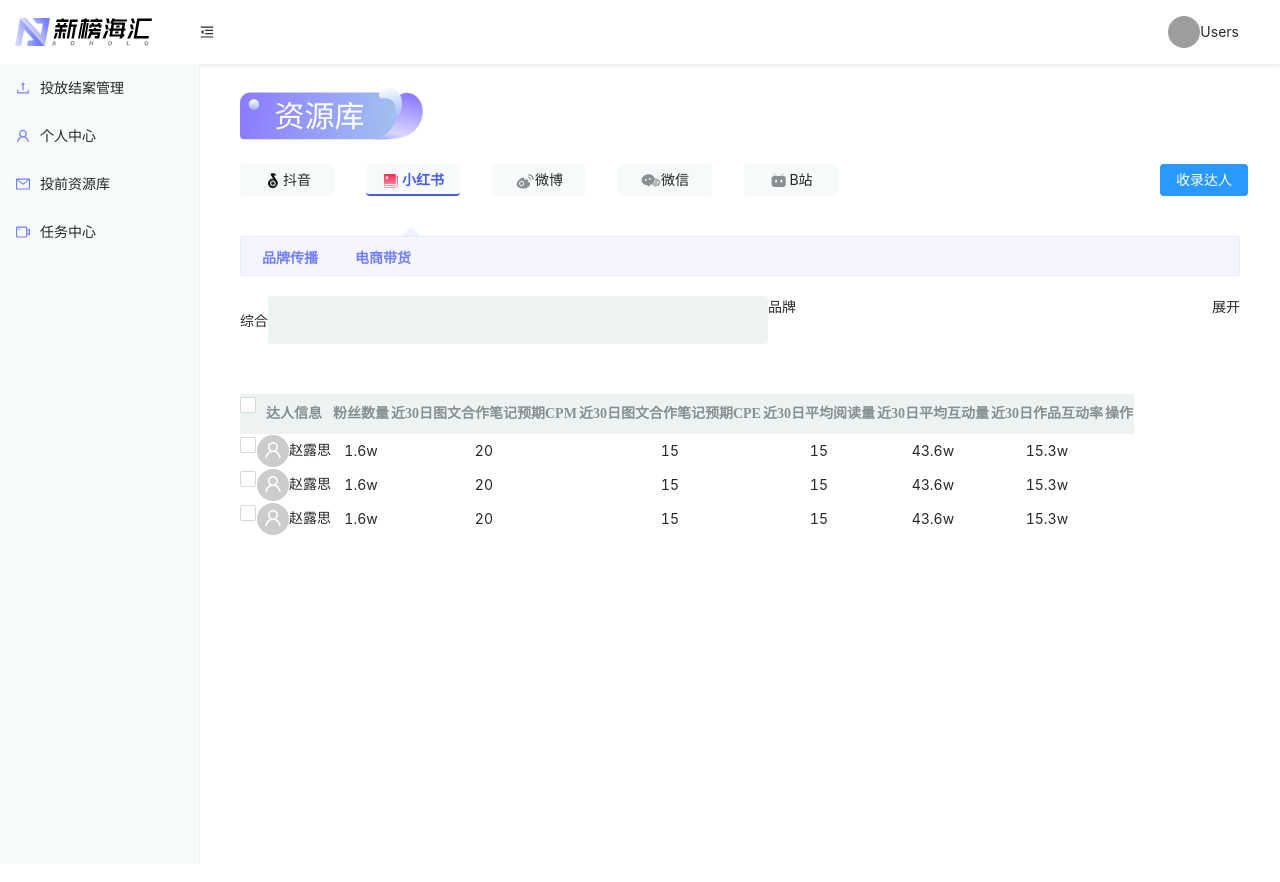
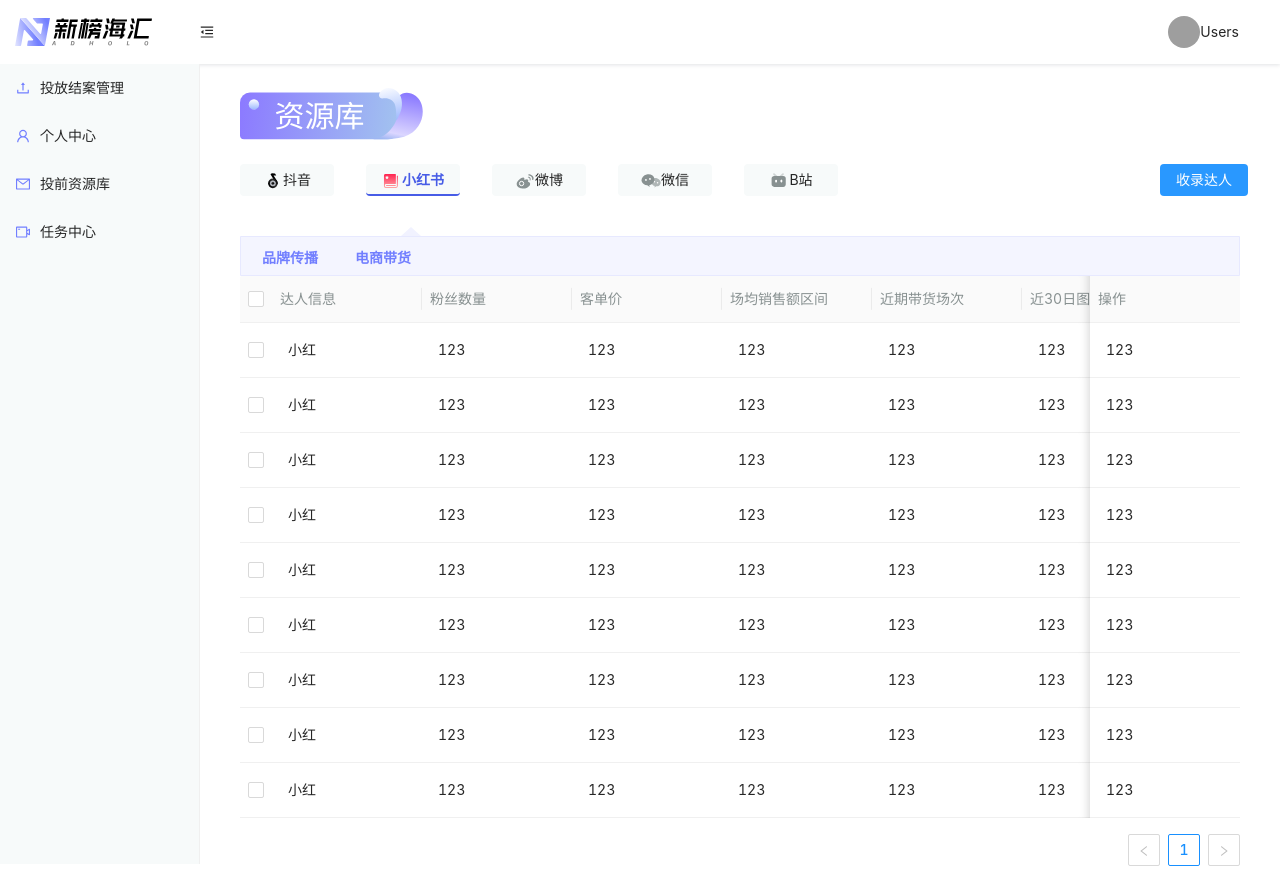
Before and after one commit to MarsYh/my-app, a React app: page /resource/redbook in a window 1280 px wide. Built offline with nearby package versions, Linux system fonts and the light colour scheme; grey boxes are pictures that could not be loaded.

Commit message:
update: 修改表格样式

```diff
--- a/src/pages/Resource/Redbook/List/index.jsx
+++ b/src/pages/Resource/Redbook/List/index.jsx
@@ -1,68 +1,142 @@
-// 小红书界面表格管理
-import { Checkbox, Avatar } from 'antd'
-import { UserOutlined } from '@ant-design/icons'
-import React from 'react'
+// 小红书列表
+import { Divider, Radio, Table } from 'antd'
+import React, { useState } from 'react'
 import styles from './index.module.less'
+const columns = [
+  {
+    title: '达人信息',
+    width: 150,
+    fixed: 'left',
+    ellipsis: true,
+    dataIndex: 'name',
+  },
+  {
+    title: '粉丝数量',
+    width: 150,
+    ellipsis: true,
+    dataIndex: 'address',
+  },
+  {
+    title: '客单价',
+    width: 150,
+    ellipsis: true,
+    dataIndex: 'address',
+  },
+  {
+    title: '场均销售额区间',
+    width: 150,
+    ellipsis: true,
+    dataIndex: 'address',
+  },
+  {
+    width: 150,
+    title: '近期带货场次',
+    ellipsis: true,
+    dataIndex: 'address',
+  },
+  {
+    title: '近30日图文合作笔记预期CPM',
+    width: 150,
+    ellipsis: true,
+    dataIndex: 'address',
+  },
+  {
+    title: '近30日图文合作笔记预期CPE',
+    width: 150,
+    ellipsis: true,
+    dataIndex: 'address',
+  },
+  {
+    title: '近30日阅读中位数',
+    width: 150,
+    ellipsis: true,
+    dataIndex: 'address',
+  },
+  {
+    title: '近30日互动中位数',
+    width: 150,
+    ellipsis: true,
+    dataIndex: 'address',
+  },
+  {
+    title: '近30日作品互动率',
+    width: 150,
+    ellipsis: true,
+    dataIndex: 'address',
+  },
+  {
+    title: '近30日粉丝增长量',
+    ellipsis: true,
+    width: 150,
+    dataIndex: 'address',
+  },
+  {
+    title: '近30日粉丝增长率',
+    ellipsis: true,
+    width: 150,
+    dataIndex: 'address',
+  },
+  {
+    title: '图文笔记一口价',
+    width: 150,
+    ellipsis: true,
+    dataIndex: 'address',
+  },
+  {
+    title: '视频笔记一口价',
+    ellipsis: true,
+    width: 150,
+    dataIndex: 'address',
+  },
+  {
+    title: '操作',
+    fixed: 'right',
+    width: 150,
+    dataIndex: 'address',
+  },
+]
+const data = [
+  { address: '123', name: '小红' },
+  { address: '123', name: '小红' },
+  { address: '123', name: '小红' },
+  { address: '123', name: '小红' },
+  { address: '123', name: '小红' },
+  { address: '123', name: '小红' },
+  { address: '123', name: '小红' },
+  { address: '123', name: '小红' },
+  { address: '123', name: '小红' },
+] // rowSelection object indicates the need for row selection
+
+const rowSelection = {
+  onChange: (selectedRowKeys, selectedRows) => {
+    console.log(
+      `selectedRowKeys: ${selectedRowKeys}`,
+      'selectedRows: ',
+      selectedRows
+    )
+  },
+  getCheckboxProps: (record) => ({
+    disabled: record.name === 'Disabled User',
+    // Column configuration not to be checked
+    name: record.name,
+  }),
+}
 
 const List = () => {
+  const [selectionType, setSelectionType] = useState('checkbox')
   return (
-    <div className={styles.list}>
-      <div className={styles.head}>
-        <table>
-          <thead>
-            <Checkbox />
-            <th>达人信息</th>
-            <th>粉丝数量</th>
-            <th>近30日图文合作笔记预期CPM</th>
-            <th>近30日图文合作笔记预期CPE</th>
-            <th>近30日平均阅读量</th>
-            <th>近30日平均互动量</th>
-            <th>近30日作品互动率</th>
-            <th>操作</th>
-          </thead>
-          <tbody>
-            <tr>
-              <Checkbox />
-              <td>
-                <Avatar icon={<UserOutlined />} />
-                赵露思
-              </td>
-              <td>1.6w</td>
-              <td>20</td>
-              <td>15</td>
-              <td>15</td>
-              <td>43.6w</td>
-              <td>15.3w</td>
-            </tr>
-            <tr className={styles.second}>
-              <Checkbox />
-              <td>
-                <Avatar icon={<UserOutlined />} />
-                赵露思
-              </td>
-              <td>1.6w</td>
-              <td>20</td>
-              <td>15</td>
-              <td>15</td>
-              <td>43.6w</td>
-              <td>15.3w</td>
-            </tr>
-            <tr>
-              <Checkbox />
-              <td>
-                <Avatar icon={<UserOutlined />} />
-                赵露思
-              </td>
-              <td>1.6w</td>
-              <td>20</td>
-              <td>15</td>
-              <td>15</td>
-              <td>43.6w</td>
-              <td>15.3w</td>
-            </tr>
-          </tbody>
-        </table>
-      </div>
+    <div className={styles.tableBox}>
+      <Table
+        rowSelection={{
+          type: selectionType,
+          ...rowSelection,
+        }}
+        columns={columns}
+        dataSource={data}
+        scroll={{
+          x: 500,
+        }}
+      />
     </div>
   )
 }
--- a/src/pages/Resource/Redbook/List/index.module.less
+++ b/src/pages/Resource/Redbook/List/index.module.less
@@ -1,18 +1,9 @@
-.list {
-  margin-top: 50px;
-  > .head thead {
-    width: 460px;
-    height: 40px;
-    background: #edf2f2;
-    opacity: 1;
-    border-radius: 4px 0px 0px 4px;
-    font-size: 14px;
-    font-family: Microsoft YaHei UI;
+:global {
+  .ant-table-thead > tr > th {
     font-weight: 400;
-    line-height: 22px;
+    font-style: 14px;
     color: #889191;
-  }
-  > tbody tr {
-    height: 125px;
+    white-space: nowrap;
+    padding: 12px 8px;
   }
 }
--- a/src/pages/Resource/Redbook/index.jsx
+++ b/src/pages/Resource/Redbook/index.jsx
@@ -8,7 +8,7 @@ const Redbook = () => {
   return (
     <div className={styles.container}>
       <Head />
-      <Search />
+      {/* <Search /> */}
       <List />
     </div>
   )
```
